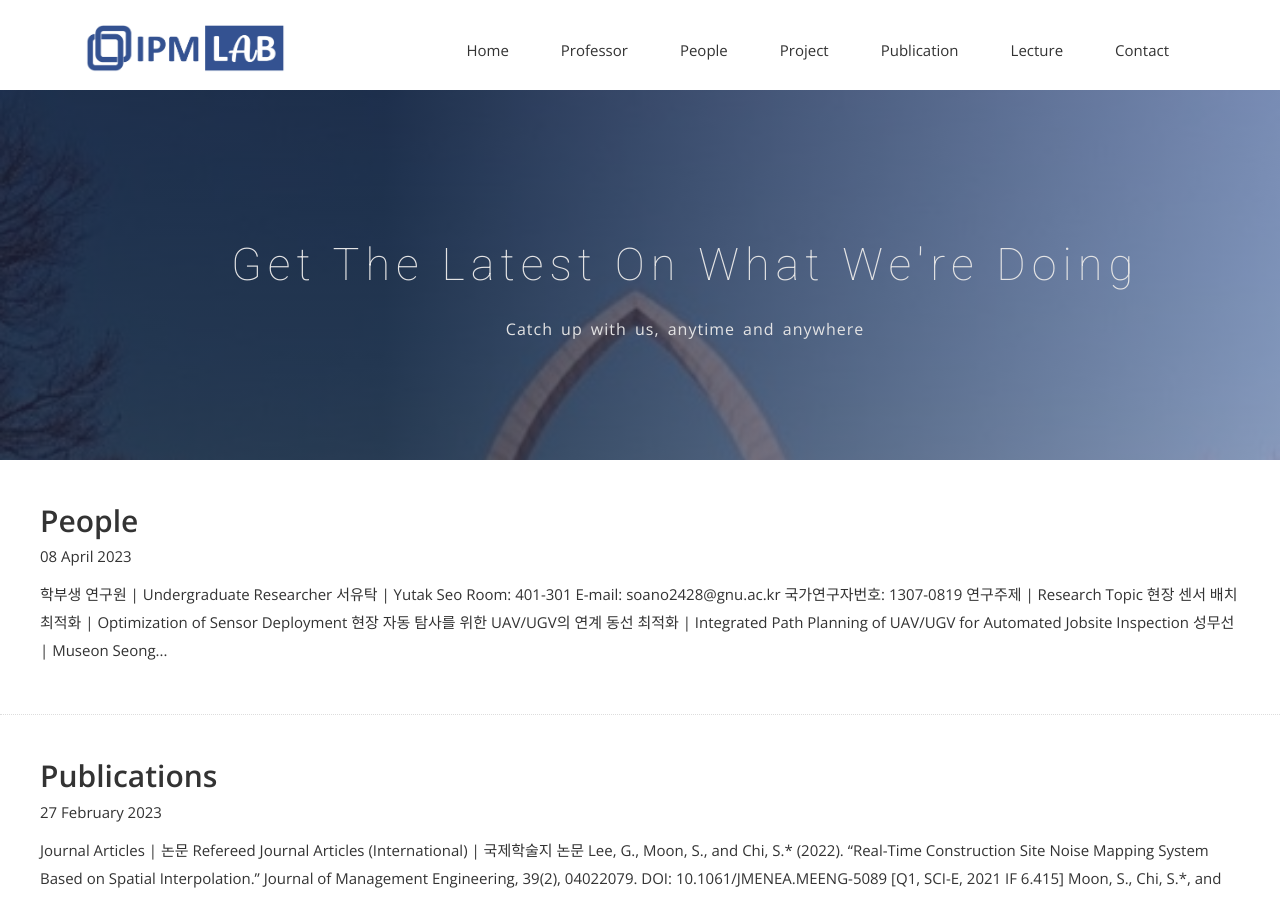
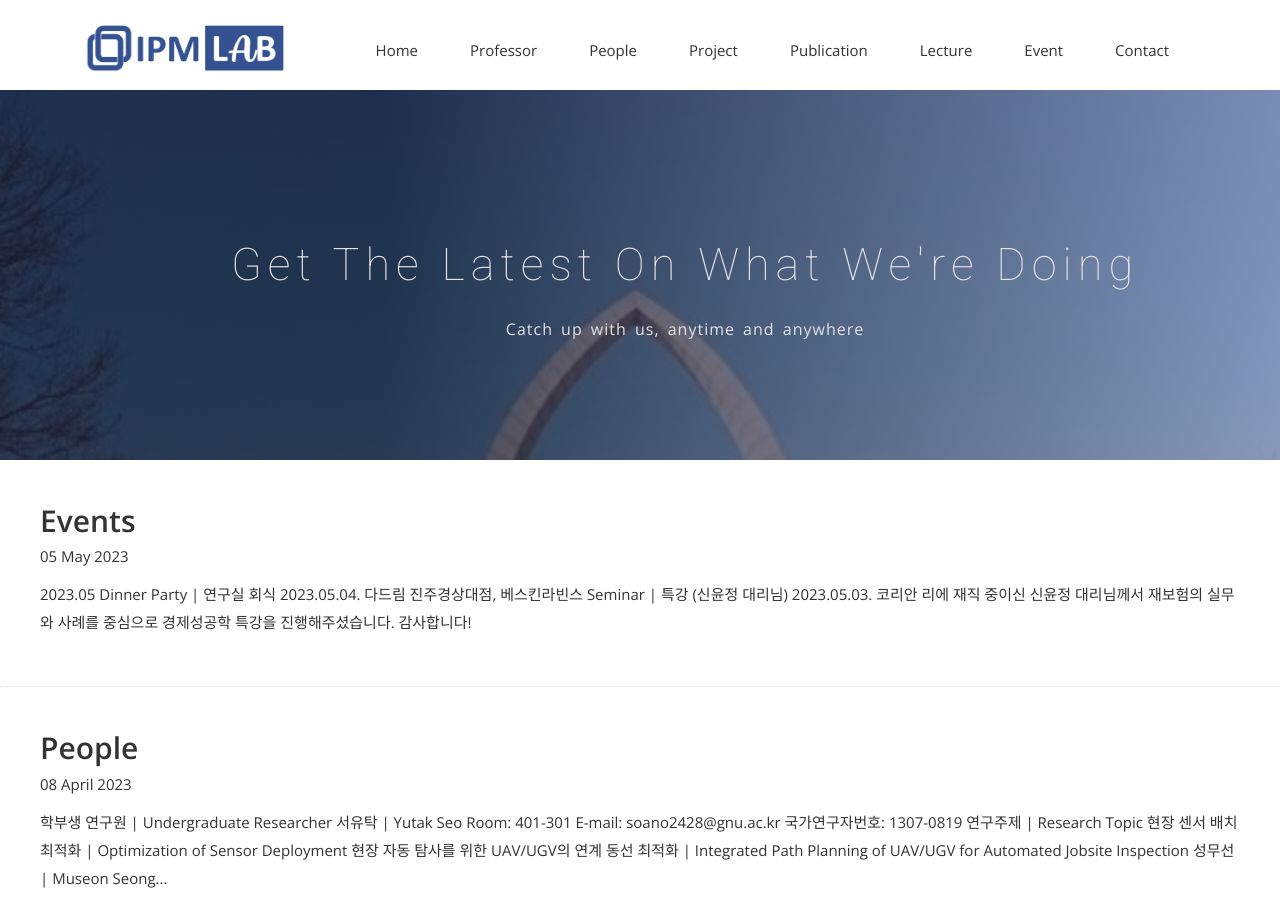
Before and after one commit to blank54/blank54.github.io, a Jekyll site: the page built from blog/index.html, in a window 1280 px wide and 900 px high. Built offline with Jekyll 4.4.1, drawn with Linux system fonts in a browser that asks for light colours; nearby versions of some CDN libraries; some web fonts are replaced.

Commit message:
update event 20230507

```diff
--- a/_includes/header.html
+++ b/_includes/header.html
@@ -27,6 +27,7 @@
                 <li><a href="{{ site.baseurl }}/project">Project</a></li>
                 <li><a href="{{ site.baseurl }}/publication">Publication</a></li>
                 <li><a href="{{ site.baseurl }}/lecture">Lecture</a></li>
+                <li><a href="{{ site.baseurl }}/event">Event</a></li>
                 <li><a href="{{ site.baseurl }}/contact">Contact</a></li>
               </ul>
             </div><!-- /.navbar-collapse -->
--- /dev/null
+++ b/event/_posts/2023-05-05-event.md
@@ -0,0 +1,19 @@
+---
+layout: post
+title: Events
+date: 2023-05-05
+author: Seonghyeon Moon
+---
+
+## 2023.05
+<br/>
+
+### Dinner Party \| 연구실 회식
+>2023.05.04.
+>다드림 진주경상대점, 베스킨라빈스
+<!-- ><img src="{{ site.baseurl }}/img/event/20230504_ipmlab_dinner party.jpg" width="100"> -->
+
+### Seminar \| 특강 (신윤정 대리님)
+>2023.05.03.
+>코리안 리에 재직 중이신 신윤정 대리님께서 재보험의 실무와 사례를 중심으로 경제성공학 특강을 진행해주셨습니다. 감사합니다!
+<!-- ><img src="{{ site.baseurl }}/img/event/20230503_engineering economics.jpg" sytle="width:300px"> -->
```
Also changed, not shown: event/index.html (added, +24 -0 lines), people/_posts/2023-02-25-people.md (+0 -3 lines), people/index.html (+1 -13 lines), img/event/20230504_ipmlab_dinner party.jpg (added), img/people/MuseonSeong (1).jpg (renamed from img/people/MuseonSeong.jpg), img/people/SeokheeLee (1).jpg (renamed from img/people/SeokheeLee.jpg), 1 other file.
